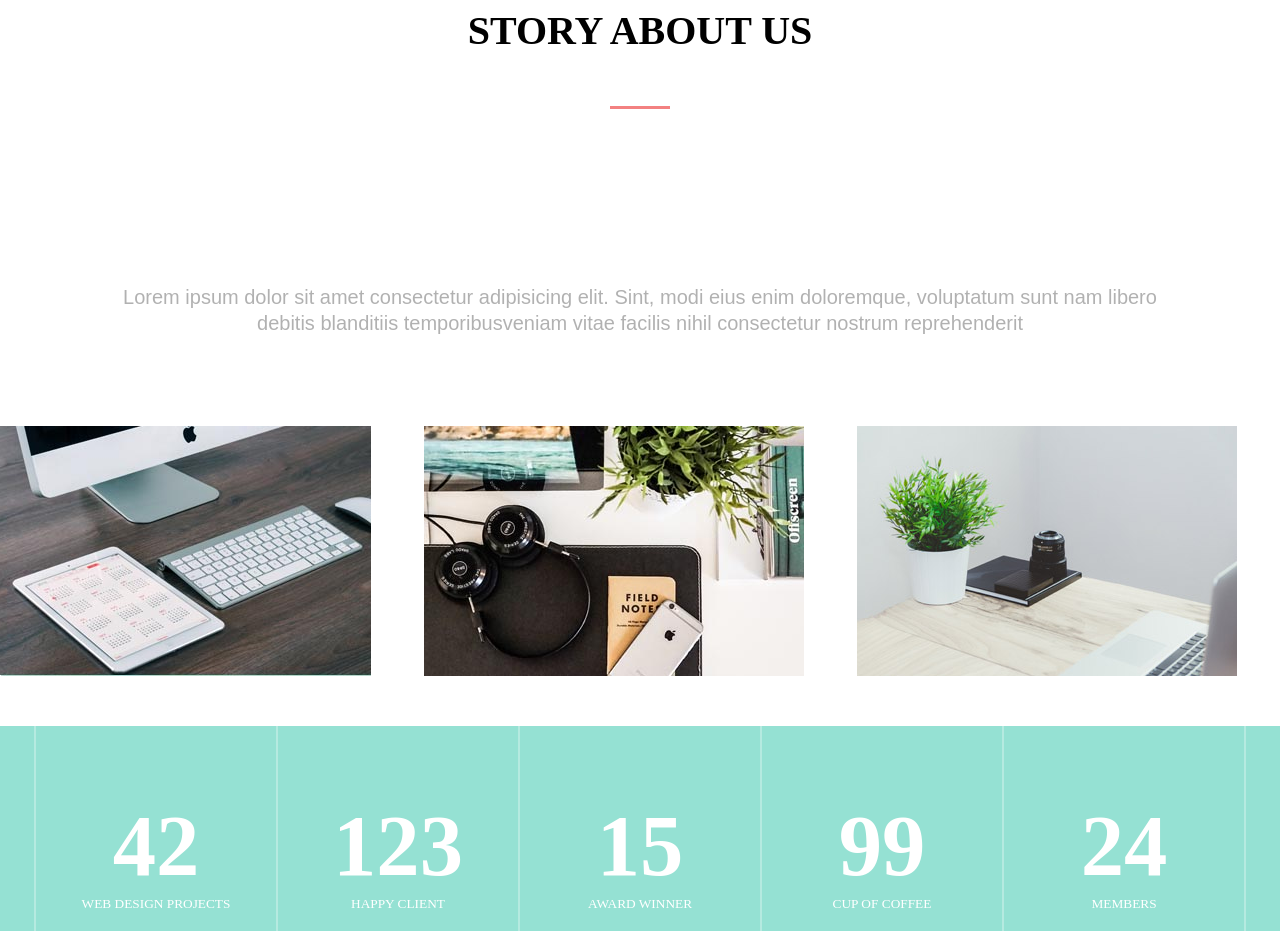
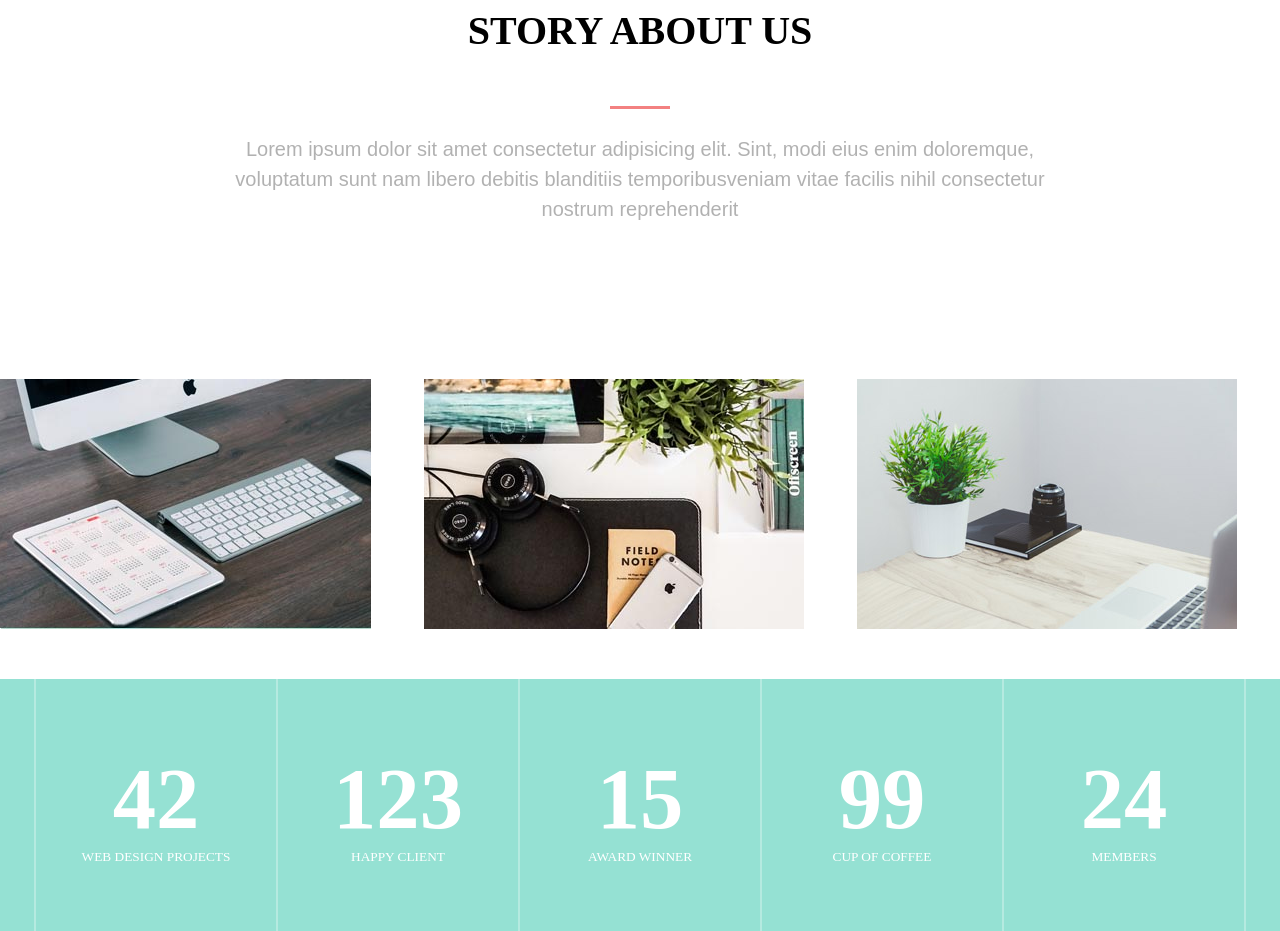
Before and after one commit to GretaSS/mogostyled, a React (Create React App) app: page / in a window 1280 px wide. Shown: the part 900-1831 px from the top of the page. Built offline with nearby package versions, Linux system fonts and the light colour scheme.

Commit message:
comp commit

```diff
--- a/src/components/Cont/index.js
+++ b/src/components/Cont/index.js
@@ -1,23 +1,18 @@
 import React from 'react';
 import "./style.css";
 import ImagesInner from "../ImagesInner";
-
 import Section from '../../Section';
-import styled from 'styled-components';
 import View from '../../styled/View';
 
 function Cont(){
     return(
         <View flex m='0 auto' alignI='center' flexD='column'>
-            {/* <div className='section'>
-                <div className="section_suptitle">What we do</div>
-                <div className='section_title'>STORY ABOUT US</div>
-            </div> */}
-            <Section suptitle='What we do' title='STORY ABOUT US'/>
-
-            <p className="lorem">Lorem ipsum dolor sit amet consectetur adipisicing elit. Sint, modi eius enim doloremque, voluptatum sunt nam libero<br/>
-            debitis blanditiis temporibusveniam vitae facilis nihil consectetur nostrum reprehenderit
-            </p>
+            <Section
+                suptitle='What we do'
+                title='STORY ABOUT US'
+                text='Lorem ipsum dolor sit amet consectetur adipisicing elit. Sint, modi eius enim doloremque, voluptatum sunt nam libero
+                debitis blanditiis temporibusveniam vitae facilis nihil consectetur nostrum reprehenderit'
+            />
             <ImagesInner/>
         </View>
     )
```
